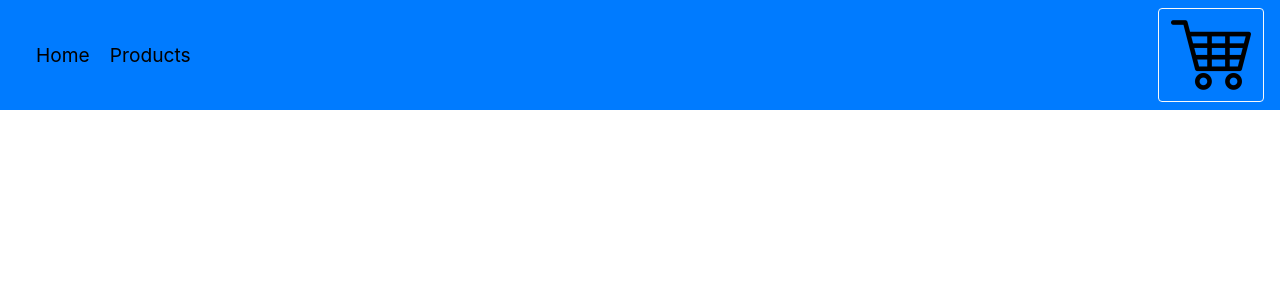
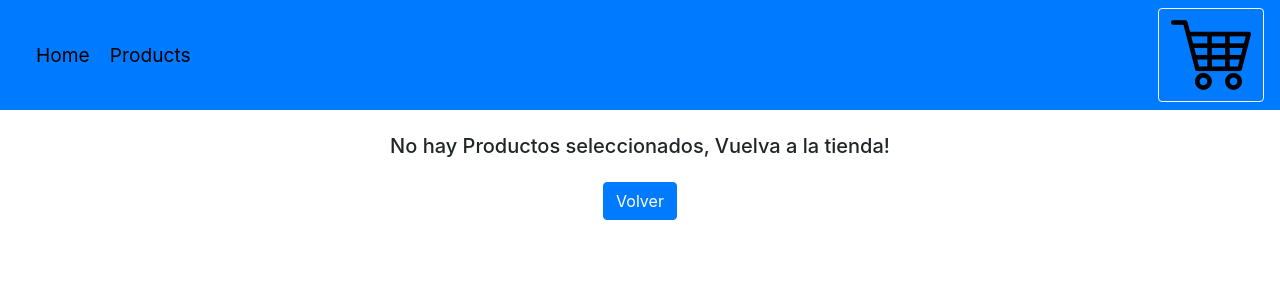
Before and after one commit to Neovhack/veterinaria, a React (Create React App) app: page /Products/CartDetail in a window 1280 px wide. Shown: the top 300 px of the page. Built offline with nearby package versions, Linux system fonts and the light colour scheme.

Commit message:
Entrega11

```diff
--- a/package.json
+++ b/package.json
@@ -7,6 +7,7 @@
     "@testing-library/react": "^11.2.7",
     "@testing-library/user-event": "^12.8.3",
     "bootstrap": "^4.6.0",
+    "firebase": "^8.0.2",
     "react": "^17.0.2",
     "react-bootstrap": "^1.6.1",
     "react-dom": "^17.0.2",
--- a/src/App.css
+++ b/src/App.css
@@ -7,3 +7,9 @@
     margin-left: 20px;
     font-size: 1.2rem;
 }
+.cartButton {
+    margin: auto;
+}
+.marginAuto {
+    margin: auto;
+}
--- a/src/Provider/CartContext.js
+++ b/src/Provider/CartContext.js
@@ -23,9 +23,16 @@ export function CartContext({ children }) {
          (typeof repetidos == "object") ? repetidos.quantity = repetidos.quantity + cantidad : setCart([...cart, selectedProduct])
     }
     //Eliminar del carrito
+    /*
     function removeItem (obj) {
        let index = cart.indexOf(cart.find(element => element.id == obj.id)) ;
        cart.splice(index, 1);
+    }*/
+    function removeItem (obj) {
+        let removeItem = cart.filter(function (objeto){
+            return objeto.id !== obj.id
+        })
+        setCart(removeItem);
     }
 
     return (
--- a/src/components/ItemlistContainer/CartDetail.js
+++ b/src/components/ItemlistContainer/CartDetail.js
@@ -1,5 +1,6 @@
 import React from 'react'
 import { UseCart } from "../../Provider/CartContext"
+import { NavLink } from "react-router-dom"
 import { Card, Container, Row, Col, ListGroupItem, ListGroup, Button } from 'react-bootstrap';
 
 export default function CartDetail() {
@@ -9,11 +10,12 @@ export default function CartDetail() {
 
   return (
     <Container>
-      <Row>
+
         {
-          cart !== null ?
+          cart.length !== 0 ?
             cart.map((product, index) => {
               return (
+                <Row>
                 <Col key={index}>
                   <Card style={{ width: "18rem" }}>
                     <Card.Img variant="top" src={product.pictureURL} />
@@ -24,23 +26,33 @@ export default function CartDetail() {
                       <ListGroupItem className="mx-auto">
                         Precio: {"$" + product.price}
                       </ListGroupItem>
-
                       <ListGroupItem className="mx-auto">
-                        Cantidad:    {product.quantity}
+                        Cantidad: {product.quantity}
                       </ListGroupItem>
                       <ListGroupItem className="mx-auto">
-                      <Button onClick={() => removeItem(product)} variant="primary">
-                              Eliminar del Carrito
-                            </Button>
+                        <Button onClick={() => removeItem(product)} variant="primary">
+                          Eliminar del Carrito
+                        </Button>
                       </ListGroupItem>
                     </ListGroup>
                   </Card>
                 </Col>
+                </Row>
               )
             }) :
-            console.log("cargando")
+            <>
+            <Row>
+              <h5 className="p-4 m-auto"> No hay Productos seleccionados, Vuelva a la tienda!</h5>
+              </Row>
+              <Row >
+              <NavLink className="m-auto" exact to={"/Products"}>
+                <Button>
+                  Volver
+                </Button>
+              </NavLink>
+              </Row>
+            </>
         }
-      </Row>
     </Container>
   )
 }
```
Also changed, not shown: src/FireBase/api.js (added, +20 -0 lines), 1 other file (tests, documents, lock files or other folders).
